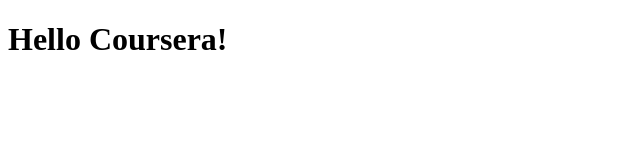
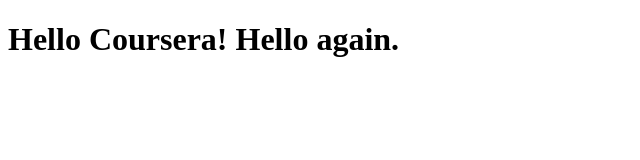
Before and after one commit to berezkinav/coursera-test, a plain HTML site: page site/index.html in a window 1280 px wide. Shown: the whole page, without its empty margins (0-640 px from the left). Drawn offline with Linux system fonts and the light colour scheme.

Commit message:
My First page.

```diff
--- a/site/index.html
+++ b/site/index.html
@@ -4,6 +4,6 @@
 	<title>Hello Coursera</title>
 </head>
 <body>
-<h1>Hello Coursera!</h1>
+<h1>Hello Coursera! Hello again.</h1>
 </body>
 </html>
```
